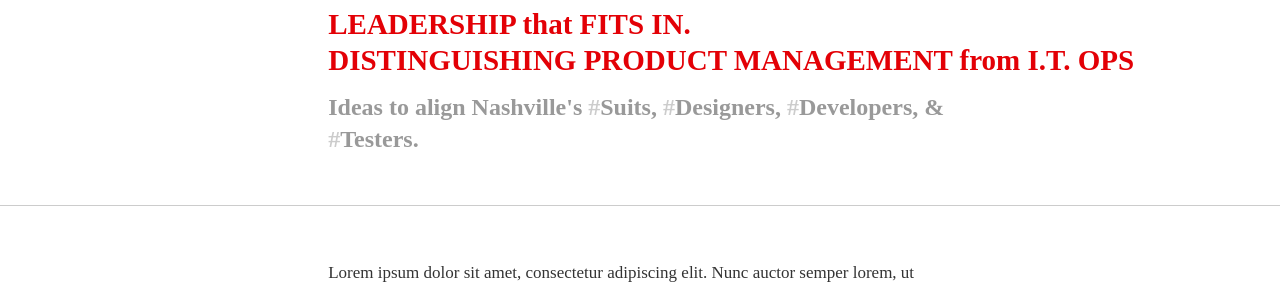
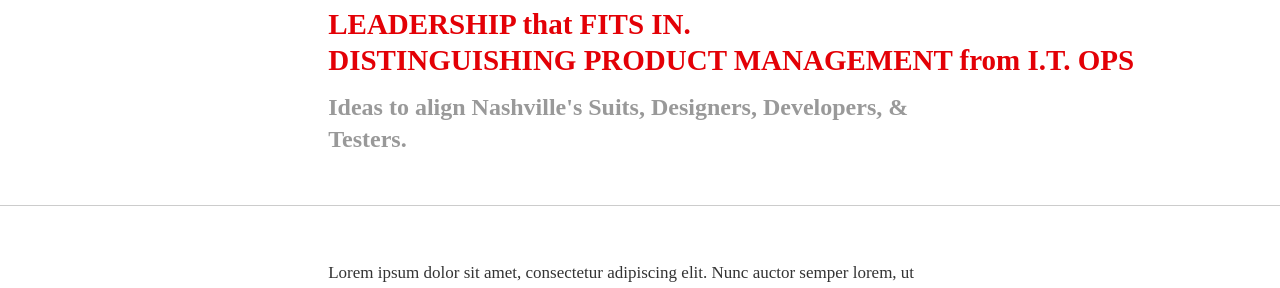
Before and after one commit to wovchko/inklings, a Jekyll site: the page built from index.html, in a window 1280 px wide. Shown: the part 141-429 px from the top of the page. Built offline with Jekyll 4.4.1, drawn with Linux system fonts in a browser that asks for light colours; Markdown is read by kramdown in place of the engine named in the settings; the list of posts is cut into pages by our own code.

Commit message:
Implementing header and footer templates

```diff
--- a/_includes/header.html
+++ b/_includes/header.html
@@ -29,7 +29,7 @@
           <h3>Execution <span class="lower">that</span> stands out.</h3>
           <h3>Leadership <span class="lower">that</span> fits in.</h3>
           <h3>Distinguishing Product <span class="hidden-phone">Management</span> <span class="lower">from</span> I.T. <span class="hidden-phone">Ops</span></h3>
-          <h4>Ideas to align <a href="http://goo.gl/maps/pAuiF" target="_blank">Nashville's</a> <span>#</span><a href="#">Suits</a>, <span>#</span><a href="#">Designers</a>, <span>#</span><a href="#">Developers</a>, &amp; <span>#</span><a href="#">Testers</a>.</h4>
+          <h4>Ideas to align <a href="http://goo.gl/maps/pAuiF" target="_blank">Nashville's</a> <a href="#">Suits</a>, <a href="#">Designers</a>, <a href="#">Developers</a>, &amp; <a href="#">Testers</a>.</h4>
         </div>
         <div class="span3"></div>
       </div>
--- a/css/bootstrap_custom.css
+++ b/css/bootstrap_custom.css
@@ -763,9 +763,6 @@
 }
 h4 a:hover {
   color: #e30006;
-}
-h4 span {
-  color: #cccccc;
 }
 .recent {
   padding: 50px 0 100px 0;
```
